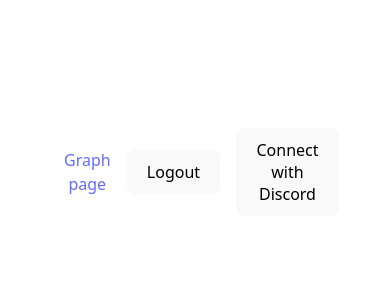
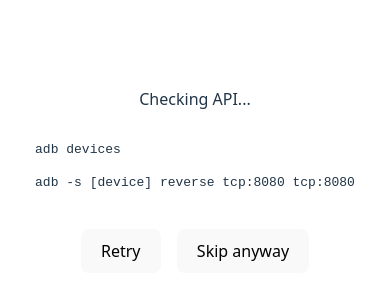
Before and after one commit to Sigmapitech/area, a React (Vite) app in the folder front/: page / in a window 390 px wide. Shown: the part 250-550 px from the top of the page. Built offline with nearby package versions, Linux system fonts and the light colour scheme; no server answers; sample sign-in values are in the browser's storage.

Commit message:
feat(mobile): add api check guard

```diff
--- a/front/src/api_url.ts
+++ b/front/src/api_url.ts
@@ -1,2 +1 @@
-export const API_BASE_URL =
-  process.env.NODE_ENV === "production" ? "" : "http://127.0.0.1:8000";
+export const API_BASE_URL = "http://127.0.0.1:8080";
--- /dev/null
+++ b/front/src/mobile/api-guard.tsx
@@ -0,0 +1,62 @@
+import { useEffect, useState } from "react";
+import { useNavigate } from "react-router";
+import { API_BASE_URL } from "@/api_url";
+
+export function CheckAPIConnection() {
+  const [status, setStatus] = useState<"loading" | "ok" | "error" | null>(null);
+  const [loading, setLoading] = useState(false);
+  const navigate = useNavigate();
+
+  const fetchData = async () => {
+    setLoading(true);
+    setStatus("loading");
+    try {
+      const res = await fetch(`${API_BASE_URL}/api/hello`);
+      if (res.ok) {
+        setStatus("ok");
+        navigate("/home");
+      } else {
+        setStatus("error");
+      }
+    } catch {
+      setStatus("error");
+    } finally {
+      setLoading(false);
+    }
+  };
+
+  const skip = () => {
+    navigate("/home");
+  };
+
+  useEffect(() => {
+    fetchData();
+  }, [fetchData]);
+
+  return (
+    <div style={{ display: "grid", placeItems: "center" }}>
+      {loading && <p>Checking API...</p>}
+      {!loading && status === "error" && (
+        <p>Cannot reach API at {API_BASE_URL}.</p>
+      )}
+
+      <div
+        style={{
+          textAlign: "left",
+        }}
+      >
+        <pre>adb devices</pre>
+        <pre>adb -s [device] reverse tcp:8080 tcp:8080</pre>
+      </div>
+      <br />
+      <div style={{ display: "flex", gap: "1em" }}>
+        <button type="button" onClick={fetchData}>
+          Retry
+        </button>
+        <button type="button" onClick={skip}>
+          Skip anyway
+        </button>
+      </div>
+    </div>
+  );
+}
--- a/front/src/mobile/entrypoint.tsx
+++ b/front/src/mobile/entrypoint.tsx
@@ -1,18 +1,20 @@
 import { BrowserRouter, Route, Routes } from "react-router";
 import { AuthProvider, LoginRequired } from "@/auth";
-
 import GraphPage from "@/routes/graph";
 import HomePage from "@/routes/home";
 import LoginPage from "@/routes/login";
+import { CheckAPIConnection } from "./api-guard";
 
 function MobileApp() {
   return (
     <AuthProvider>
       <BrowserRouter>
         <Routes>
+          <Route path="/" element={<CheckAPIConnection />} />
+
           <Route path="/login" element={<LoginPage />} />
           <Route element={<LoginRequired />}>
-            <Route path="/" element={<HomePage />} />
+            <Route path="/home" element={<HomePage />} />
             <Route path="/graph" element={<GraphPage />} />
           </Route>
         </Routes>
```
